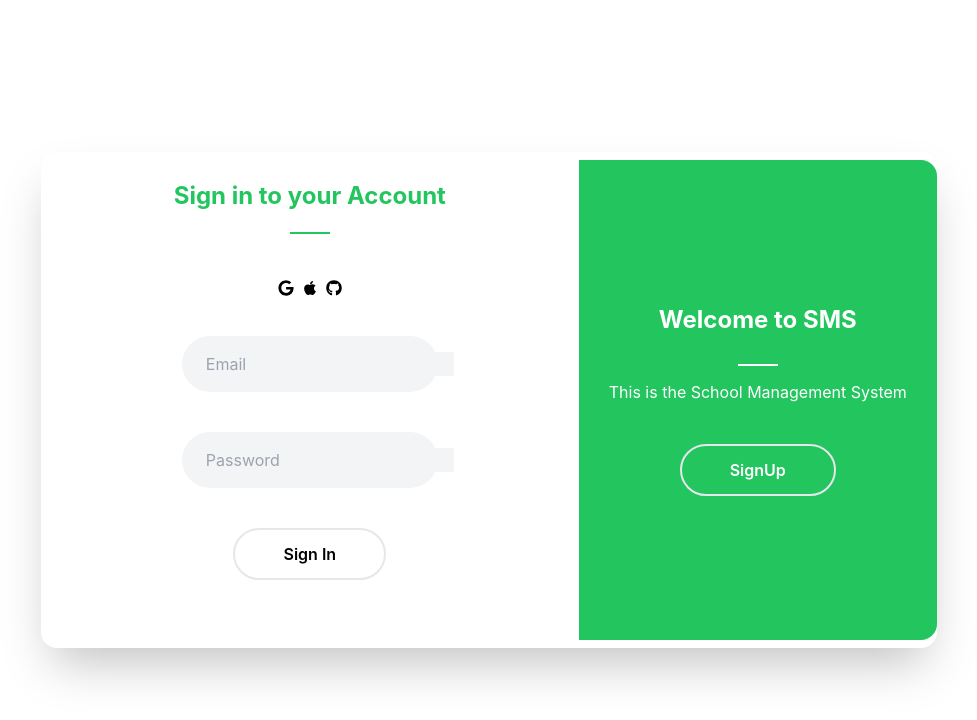
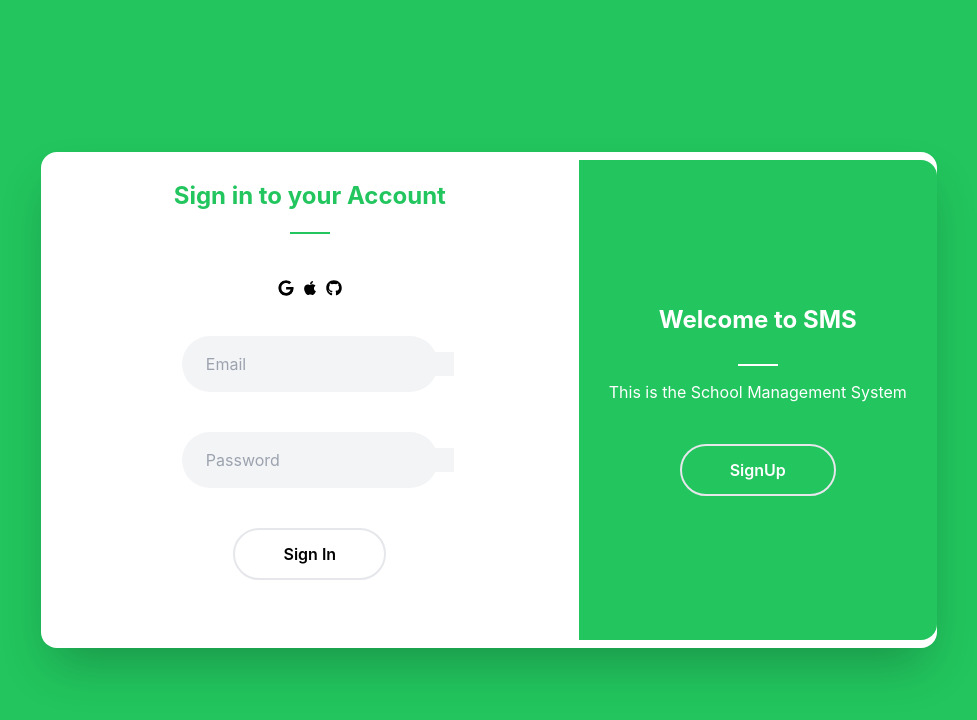
Before and after one commit to VimukthiRandika1997/School-Management-System, a Next.js app: page /login in a window 1280 px wide. Shown: the top 720 px of the page, without its empty margins (151-1128 px from the left). Built offline with nearby package versions, Linux system fonts and the light colour scheme.

Commit message:
Some changes made in signup

```diff
--- a/pages/login.tsx
+++ b/pages/login.tsx
@@ -3,8 +3,8 @@ import {FaIcons,FaGoogle,FaApple,FaGithub, FaEnvelope,FaKey} from 'react-icons/f
 
 function login() {
   return (
-    <main className='flex flex-col items-center justify-center min-h-screen py-2 bg-white'>
-        <div className='flex flex-row  justify-center w-full bg-grey flex=1 py-2 px=20 text-center w-2/3 max-w-4xl rounded-2xl shadow-2xl'>
+    <main className='flex flex-col items-center justify-center min-h-screen py-2 bg-primary'>
+        <div className='flex flex-row  justify-center w-full bg-white flex=1 py-2 px=20 text-center w-2/3 max-w-4xl rounded-2xl shadow-2xl'>
             <div className='w-3/5 p-5'>
                 <div>
                     <h2 className='mb-5 text-2xl font-bold text-primary'> Sign in to your Account</h2>
--- a/pages/signup/1.tsx
+++ b/pages/signup/1.tsx
@@ -31,8 +31,8 @@ function signup() {
                               name="confirm_password"
                               placeholder="Confirm Password" />
 
-                          <a href='../login/'
-                              className="inline-block w-full p-5 py-3 my-1 text-center text-white rounded bg-primary align-items-center "
+                          <a href='../signup/2/'
+                              className="inline-block w-full p-5 py-3 my-1 text-center text-white rounded bg-primary align-items-center hover:bg-black hover:text-white "
                           >Next page (1/2)</a>
                       </div>
 
--- a/pages/signup/2.tsx
+++ b/pages/signup/2.tsx
@@ -32,7 +32,7 @@ function signup() {
                               placeholder="Confirm Password" />
                           <button
                                 type="submit"
-                                className="w-full py-3 my-1 text-center text-white rounded bg-primary hover:bg-green-dark focus:outline-none"
+                                className="w-full py-3 my-1 text-center text-white rounded bg-primary hover:bg-green-dark focus:outline-none hover:bg-black hover:text-white "
                             >Create Account</button>
 
 
```
